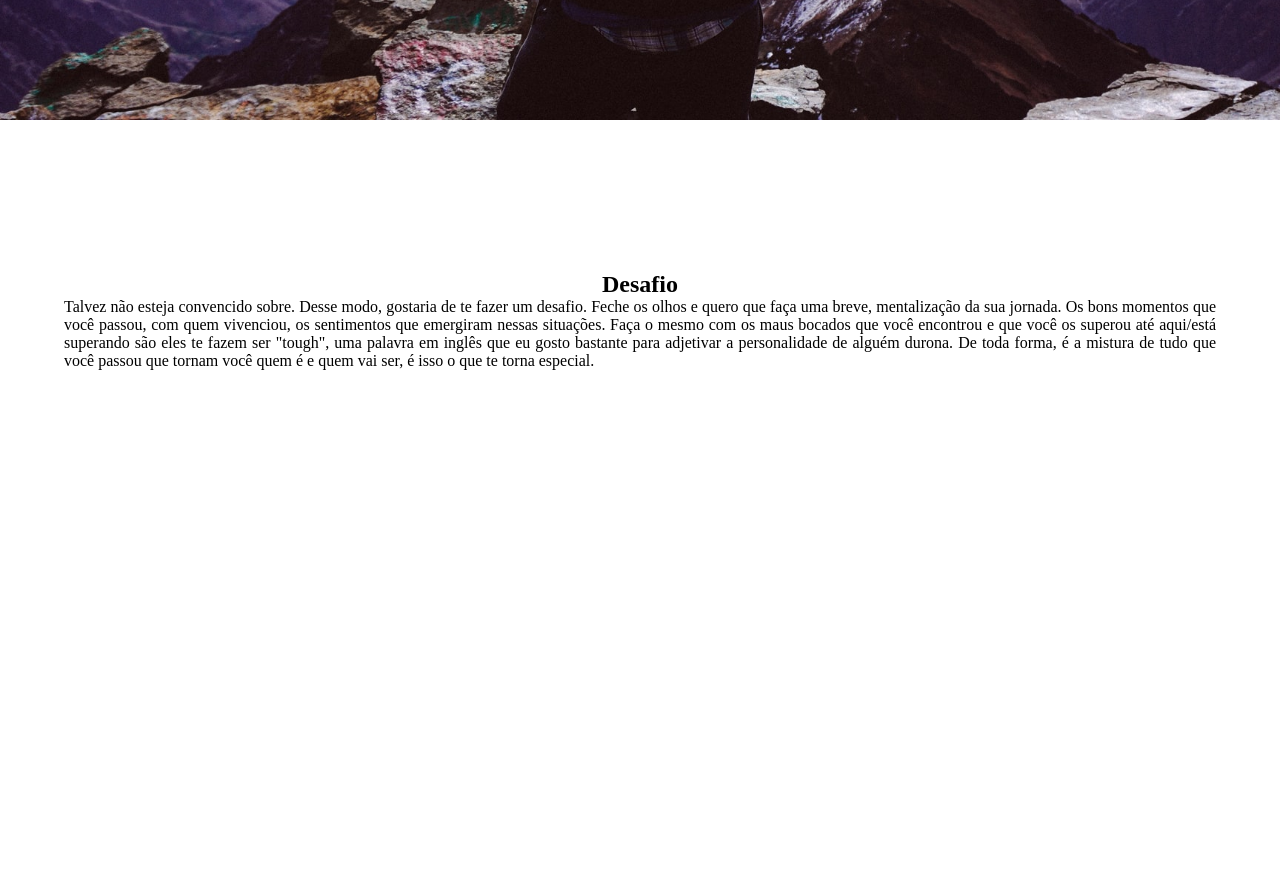
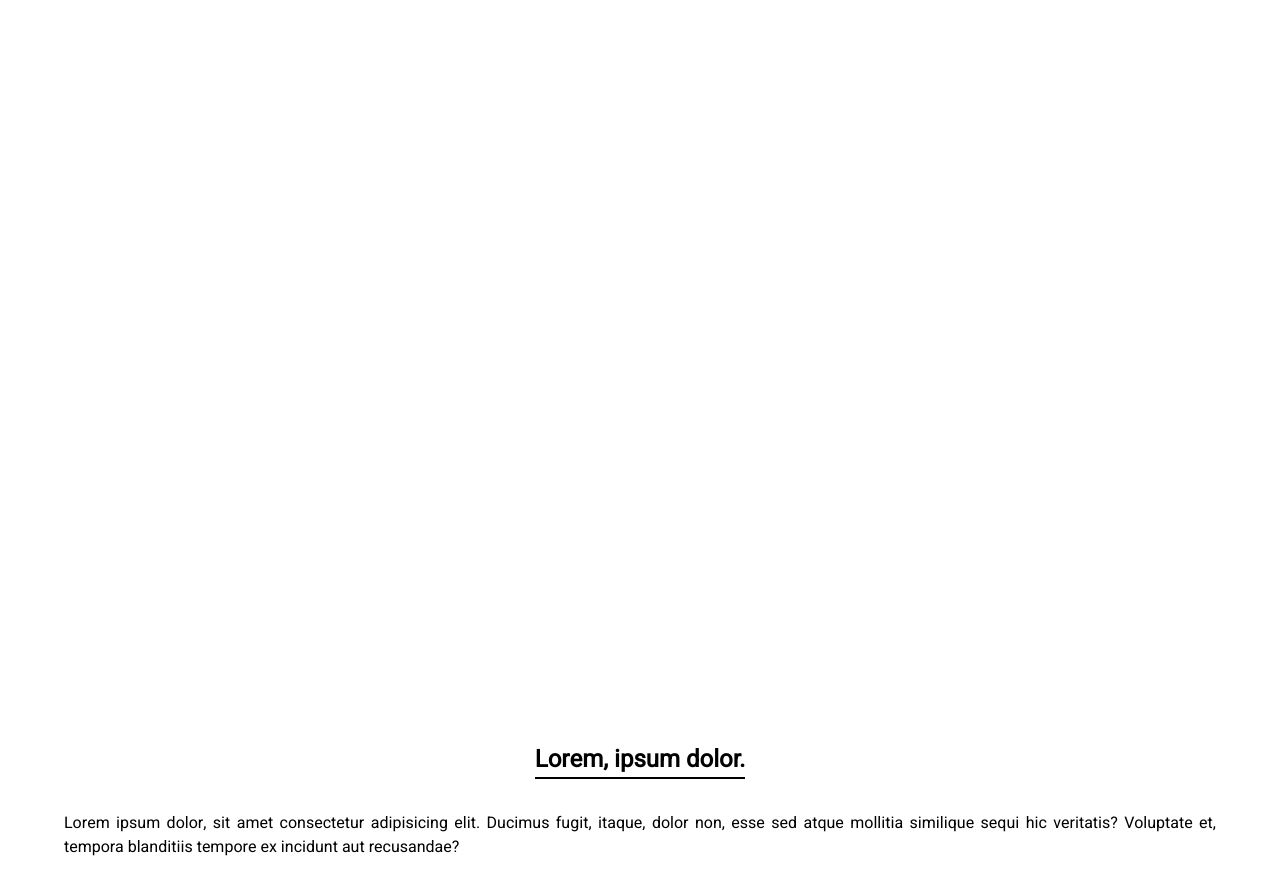
Before and after one commit to EmilcyFelipe/Parallax, a plain HTML site: page index.html in a window 1280 px wide. Shown: the part 1880-2774 px from the top of the page. Drawn offline with Linux system fonts and the light colour scheme.

Commit message:
third commit

```diff
--- a/index.html
+++ b/index.html
@@ -12,17 +12,20 @@
         <div class="bg1"></div>
         <section class="known">
             <h2>Você é especial!</h2>
-            <p>Já que você chegou até aqui, gostaria de dizer o quão incrível você é. Não te conheço, de fato, não tenho propriedade alguma para fazer essa afirmação. De todo jeito, o que eu acho, não importa, o comando dessa assertiva tem você como núcleo, é o que você acha, que importa. Então, veja você o quão incrível você é :)</p>
+            <p>Já que você chegou até aqui, gostaria de dizer o quão incrível você é. Não te conheço, de fato, não tenho propriedade alguma para fazer essa afirmação. Não importa, de toda forma o que é relevante é o que você acha. Então, veja você o quão incrível você é :)</p>
         </section>
         <div class="bg2"></div>
         <section class="challenge">
             <h2>Desafio</h2>
             <p>
-                Talvez não esteja convencido sobre. Desse modo, gostaria de te fazer um desafio. Feche os olhos e quero que faça uma breve, mentalização da sua jornada. Os bons momentos que você passou, com quem vivenciou, os sentimentos que emergiram nessas situações. Faça o mesmo com os maus bocados que você encontrou e que você os superou até aqui/está superando são eles te fazem ser "tough", uma palavra em inglês que eu gosto bastante para adjetivar a personalidade de alguém durona. De toda forma, é a mistura de tudo que você passou que tornam você quem é e quem vai ser, é isso o que te torna especial.
+                Talvez não esteja convencido sobre. Desse modo, gostaria de te fazer um desafio. Feche os olhos e quero que faça uma breve, mentalização da sua jornada. Os bons momentos que você passou, com quem vivenciou, os sentimentos que emergiram nessas situações. Faça o mesmo com os maus bocados que você encontrou e que você os superou até aqui/está superando são eles te fazem ser "tough", uma palavra em inglês que eu gosto bastante para adjetivar a personalidade de alguém durona. De toda forma, é a mistura de tudo que você passou que torna você quem é e quem vai ser, é isso o que te torna especial.
             </p>
         </section>
         <div class="bg3"></div>
-        <section class="beyond"></section>
+        <section class="beyond">
+            <h2>Lorem, ipsum dolor.</h2>
+            <p>Lorem ipsum dolor, sit amet consectetur adipisicing elit. Ducimus fugit, itaque, dolor non, esse sed atque mollitia similique sequi hic veritatis? Voluptate et, tempora blanditiis tempore ex incidunt aut recusandae?</p>
+        </section>
         <div class="bg4"></div>
         <div class="bg5"></div>
 
--- a/style.css
+++ b/style.css
@@ -1,3 +1,4 @@
+@import url('https://fonts.googleapis.com/css2?family=Heebo:wght@200;300;400&display=swap');
 *{
     margin: 0;
     box-sizing: border-box;
@@ -7,16 +8,17 @@
 .container{
     width: 100vw;
     height: 200vh;
-    background-color: black;
+
+    font-family: "Heebo",sans-serif;
 }
 
 .bg1,.bg2,.bg3,.bg4{
     width: 100%;
-    height: 100vh;
+    height: 70vh;
     background-size: cover;
     background-attachment: fixed;
     background-position: center;
-
+    opacity: .8;
 }
 .bg1{
     background-image: url('assets/accomplishments.jpg');
@@ -27,11 +29,15 @@
 .bg1::after{
     position: absolute;
     content: 'Seja bem vindo';
+    display: flex;
+    justify-content: center;
+    font-size: 1.5rem;
+    width: 200px;
     background-color: rgba(160, 128, 128, 0.671);
     padding: 1rem 2rem;
 
 }
-.known{
+section{
     width: 100%;
     height: 50vh;
     background-color: white;
@@ -40,31 +46,27 @@
     justify-content: center;
     align-items: center;
 }
+h2::after{
+    display: block;
+    content: '';
+    width: 100%;
+    height: 2px;
+    background:black;
+}
 p{
+    margin-top: 2rem;
     width: 90%;
     text-align: justify;
 }
 .bg2{
     background-image: url('assets/moutain.jpg');
 }
-.challenge{
-    width: 100%;
-    height: 50vh;
-    background-color: white;
-    display: flex;
-    flex-direction: column;
-    justify-content: center;
-    align-items: center;
-}
+
 
 .bg3{
     background-image: url('assets/jump.jpg');
 }
-.beyond{
-    width: 100%;
-    height: 50vh;
-    background-color: white;
-}
+
 .bg4{
     background-image: url('assets/see.jpg');
 }
```
